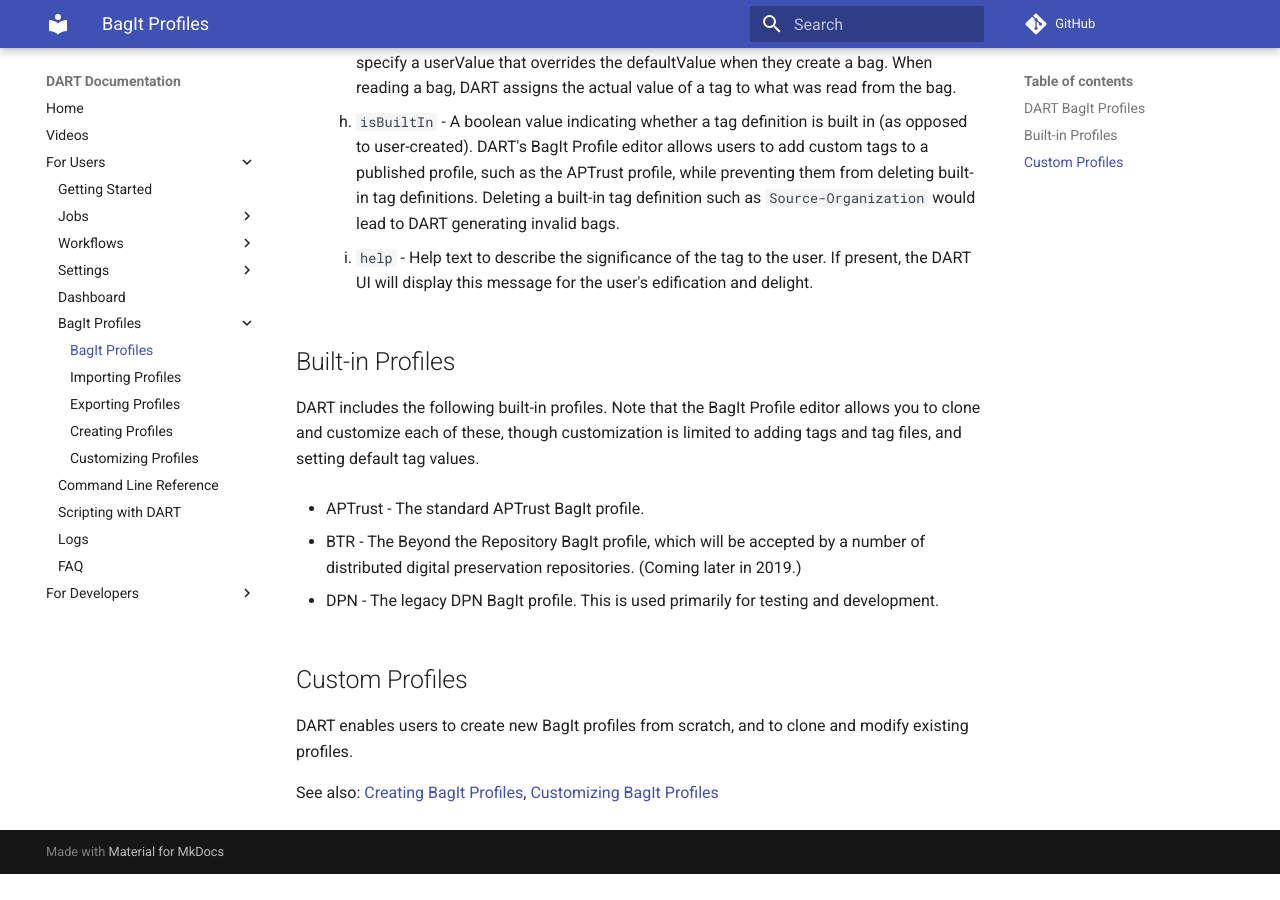
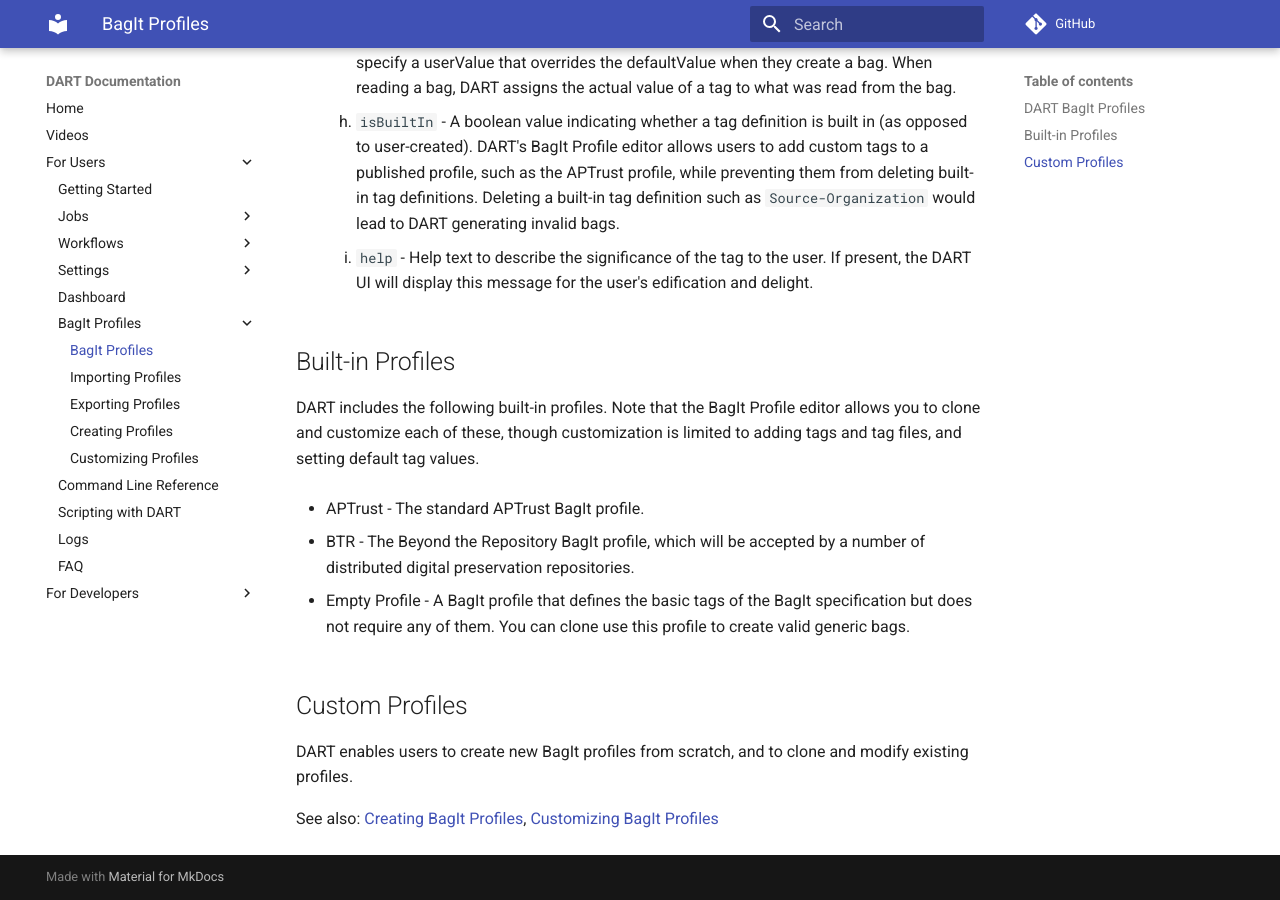
Before and after one commit to APTrust/dart-docs, an MkDocs documentation site: the page built from docs/users/bagit/index.md, in a window 1280 px wide and 900 px high, scrolled down 2116 px. Built offline with MkDocs 1.6.1 and Material for MkDocs 9.7.7, drawn with Linux system fonts in a browser that asks for light colours; comment, search, counter and statistics services are not loaded; before the commit the page ends 2990 px from its top, so only the background shows below that.

Commit message:
Fixed some doc errors pointed out by GM at PTSem

```diff
--- a/docs/users/bagit/index.md
+++ b/docs/users/bagit/index.md
@@ -79,9 +79,9 @@
 
 * APTrust - The standard APTrust BagIt profile.
 
-* BTR - The Beyond the Repository BagIt profile, which will be accepted by a number of distributed digital preservation repositories. (Coming later in 2019.)
+* BTR - The Beyond the Repository BagIt profile, which will be accepted by a number of distributed digital preservation repositories.
 
-* DPN - The legacy DPN BagIt profile. This is used primarily for testing and development.
+* Empty Profile - A BagIt profile that defines the basic tags of the BagIt specification but does not require any of them. You can clone use this profile to create valid generic bags.
 
 ## Custom Profiles
 
```
Also changed, not shown: docs/users/bagit/customizing.md (+1 -1 lines), docs/users/workflows/index.md (+1 -1 lines).
